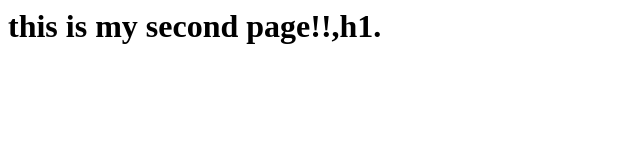
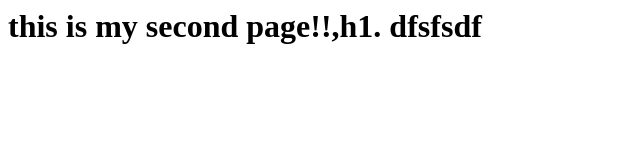
Before and after one commit to yeshi140/yeshi140.github.io, a plain HTML site: page index.html in a window 1280 px wide. Shown: the whole page, without its empty margins (0-640 px from the left). Drawn offline with Linux system fonts and the light colour scheme.

Commit message:
edited index.html

```diff
--- a/index.html
+++ b/index.html
@@ -1 +1,2 @@
 <h1>this is my second page!!,h1.
+dfsfsdf
```
